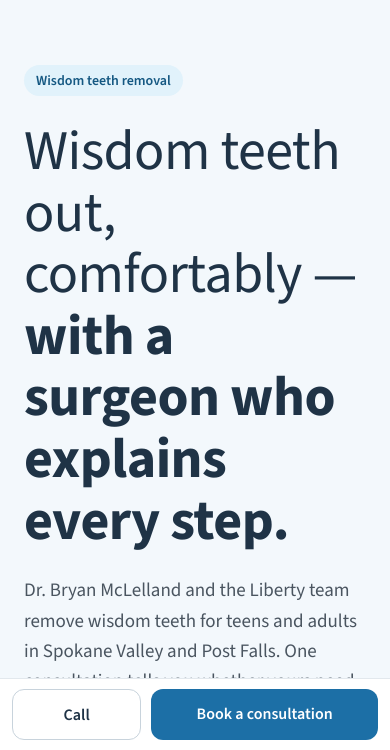
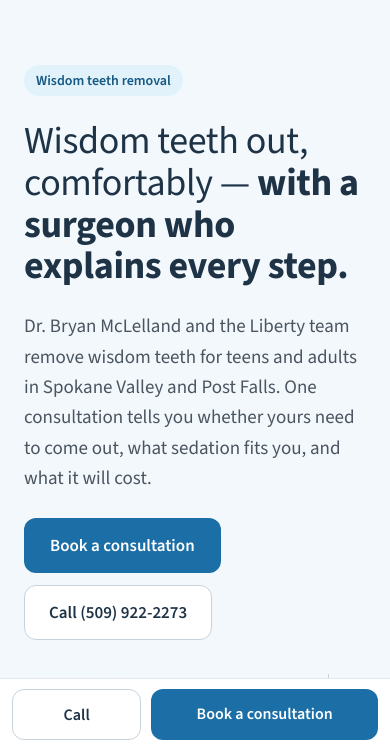
Before and after one commit to llambrano/liberty-oral-surgery-landing, a plain HTML site: page index.html in a window 390 px wide. Shown: the part 94-844 px from the top of the page. Drawn offline with nearby package versions, Linux system fonts and the light colour scheme.

Commit message:
Update index.html

```diff
--- a/index.html
+++ b/index.html
@@ -18,6 +18,8 @@ details[open] .faq-plus{transform:rotate(45deg)}
 @media (max-width: 720px){
 .desk-nav{display:none !important}
 .mobile-bar{display:flex !important}
+.hero-h1{font-size:38px !important}
+h2{font-size:30px !important}
 }
 </style>
 <style>html{scroll-behavior:smooth}</style>
@@ -49,7 +51,7 @@ details[open] .faq-plus{transform:rotate(45deg)}
 <div style="max-width: 1200px; margin: 0 auto; padding: 72px 24px 64px; display: flex; flex-wrap: wrap; gap: 56px; align-items: center">
 <div style="flex: 1 1 520px; min-width: 0; display: flex; flex-direction: column; gap: 24px">
 <span style="align-self: flex-start; background: #E1F2FB; color: #155882; font-weight: 600; font-size: 14px; padding: 6px 12px; border-radius: 999px">Wisdom teeth removal</span>
-<h1 style="margin: 0; font-family: 'Source Sans 3', sans-serif; font-weight: 300; font-size: 56px; line-height: 1.1; letter-spacing: -0.01em; color: #1F3346">Wisdom teeth out, comfortably — <strong style="font-weight: 700">with a surgeon who explains every step.</strong></h1>
+<h1 class="hero-h1" style="margin: 0; font-family: 'Source Sans 3', sans-serif; font-weight: 300; font-size: 56px; line-height: 1.1; letter-spacing: -0.01em; color: #1F3346">Wisdom teeth out, comfortably — <strong style="font-weight: 700">with a surgeon who explains every step.</strong></h1>
 <p style="margin: 0; font-size: 19px; line-height: 1.6; color: #4A5560; max-width: 560px">Dr. Bryan McLelland and the Liberty team remove wisdom teeth for teens and adults in Spokane Valley and Post Falls. One consultation tells you whether yours need to come out, what sedation fits you, and what it will cost.</p>
 <div style="display: flex; flex-wrap: wrap; gap: 12px">
 <a href="#book" style="background: #1C6FA6; color: #FFFFFF; text-decoration: none; font-weight: 600; font-size: 17px; padding: 16px 26px; border-radius: 12px">Book a consultation</a>
@@ -209,7 +211,6 @@ details[open] .faq-plus{transform:rotate(45deg)}
 <span style="font-size: 14px; line-height: 1.55; color: #D6E2EB">A final look at your progress and next steps.</span>
 </div>
 </div>
-<span style="font-size: 13px; color: #84929F">[Day-by-day copy to be matched to Liberty's post-op instructions]</span>
 </div>
 </section>
 
```
